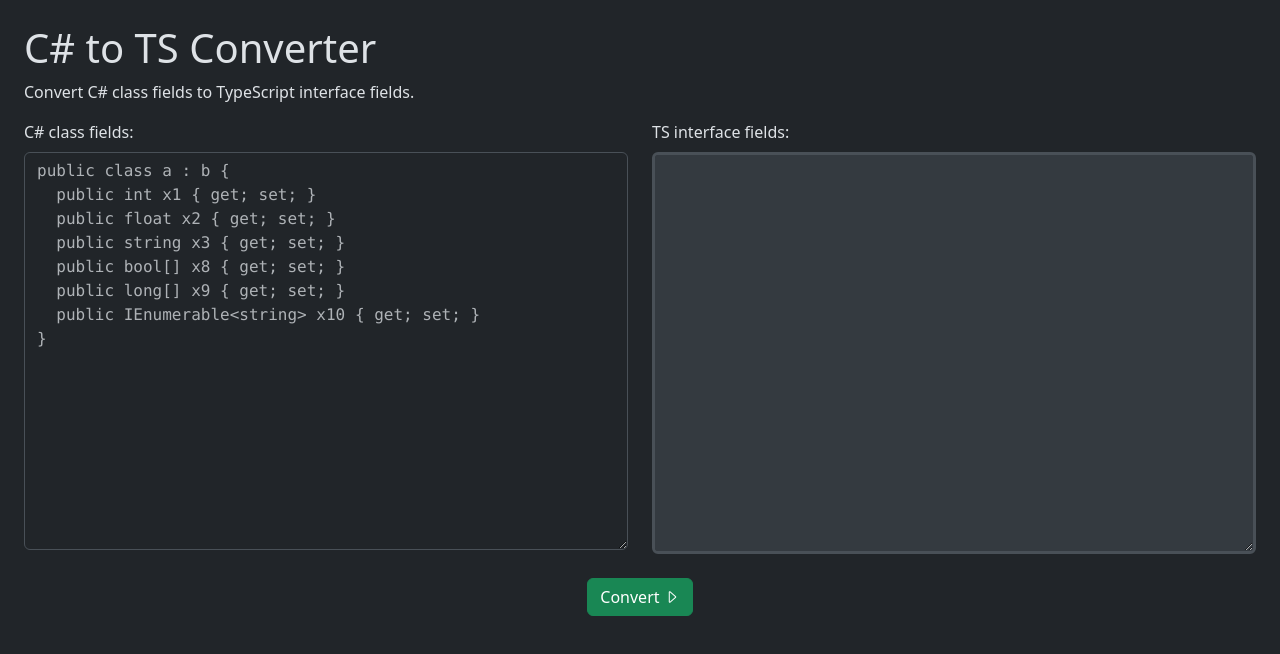
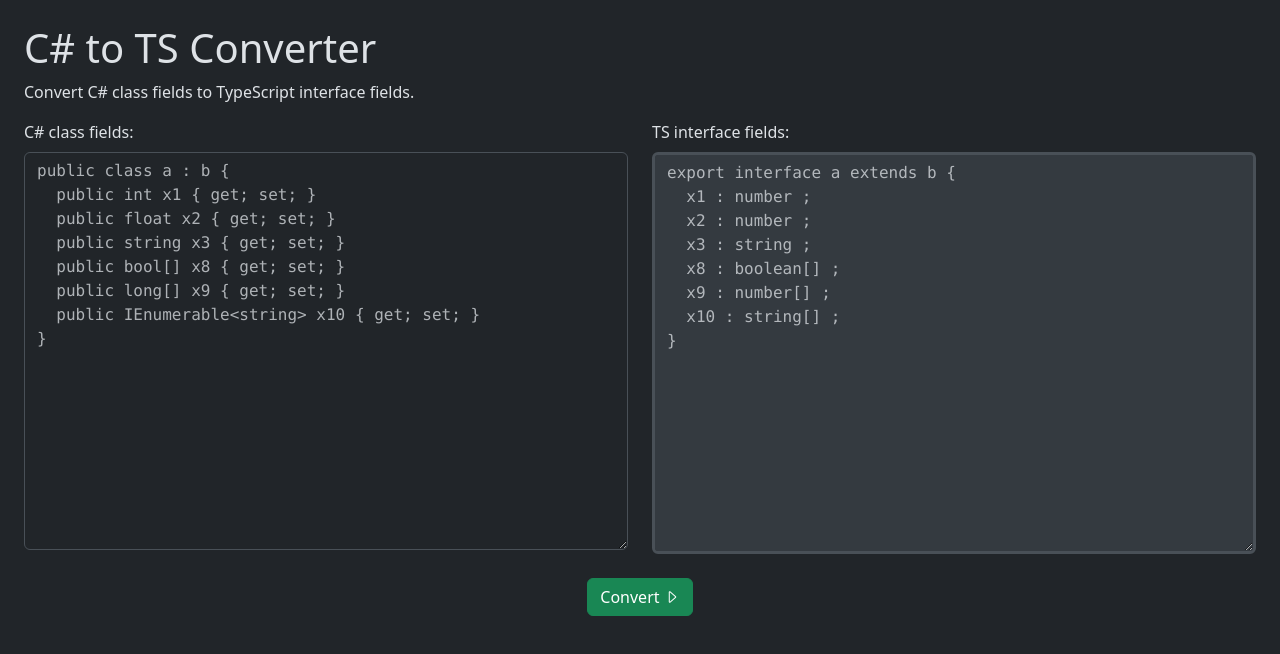
Before and after one commit to IPdotSetAF/CodeChef, an Angular app: page /cs2ts in a window 1280 px wide. Shown: the top 654 px of the page. Built offline with nearby package versions, Linux system fonts and the light colour scheme.

Commit message:
cleanup added more placeholders

```diff
--- a/src/app/cs2ts/cs2ts.component.html
+++ b/src/app/cs2ts/cs2ts.component.html
@@ -4,29 +4,19 @@
         <p>Convert C# class fields to TypeScript interface fields.</p>
     </div>
 
-    <!-- <div class="row">
-        <div class="col-12">
-            <label for="regex" class="form-label">Regex:</label>
-            <code>
-                <textarea class="form-control" id="regex" rows="4" (input)="onInput()" [(ngModel)]="regexModel"></textarea>
-            </code>
-            <br />
-        </div>
-    </div> -->
-
     <div class="row">
         <div class="col-md-6">
             <label for="csharp-code" class="form-label">C# class fields:</label>
             <code>
                 <textarea #csCode class="form-control" id="csharp-code" rows="16" code-area language="clike" (input)="onInput()"
-                [(ngModel)]="csModel" [placeholder]="placeholder"></textarea>
+                [(ngModel)]="csModel" [placeholder]="placeholder1"></textarea>
             </code>
             <br />
         </div>
         <div class="col-md-6">
             <label for="ts-code" class="form-label">TS interface fields:</label>
             <code>
-                <textarea #tsCode [@valueChangeAnim]="status" class="form-control" id="ts-code" rows="16" disabled="true" [ngModel]="tsModel"></textarea>
+                <textarea #tsCode [@valueChangeAnim]="status" class="form-control" id="ts-code" rows="16" disabled="true" [ngModel]="tsModel"  [placeholder]="placeholder2"></textarea>
             </code>
             <br />
         </div>
--- a/src/app/cs2ts/cs2ts.component.ts
+++ b/src/app/cs2ts/cs2ts.component.ts
@@ -26,7 +26,7 @@ export class Cs2tsComponent implements AfterContentInit {
   @ViewChild("tsCode", { read: ElementRef })
   protected tsCode!: ElementRef<HTMLInputElement>;
 
-  protected placeholder: string = `public class a : b {
+  protected placeholder1: string = `public class a : b {
   public int x1 { get; set; }
   public float x2 { get; set; }
   public string x3 { get; set; }
@@ -34,9 +34,16 @@ export class Cs2tsComponent implements AfterContentInit {
   public long[] x9 { get; set; }
   public IEnumerable<string> x10 { get; set; }
 }`;
+protected placeholder2: string = `export interface a extends b {
+  x1 : number ;
+  x2 : number ;
+  x3 : string ;
+  x8 : boolean[] ;
+  x9 : number[] ;
+  x10 : string[] ;
+}`;
   protected csModel: string = "";
   protected tsModel !: string;
-  protected regexModel !: string;
   protected status: boolean = false;
 
   protected inputDebouncer = new Subject<string>();
@@ -85,16 +92,6 @@ export class Cs2tsComponent implements AfterContentInit {
         return `${name} ${nul ? nul : ""}: ${type}${gen2 ? "<" + gen2 + (arr1 ? arr1 : "") + ">" : ""}${arr2 ? arr2 : ""}${nul ? " | null" : ""} ;`;
       });
 
-    // try {
-    //   this.tsModel = value.replaceAll(RegExp(this.regexModel, "gm"),
-    //     (match, type, gen1, gen2, arr1, arr2, name) => {
-    //       debugger;
-    //       return `${type} : ${gen1} : ${gen2} : ${arr1} : ${arr2} : ${name}`;
-    //     });
-    // } catch {
-    //   this.tsModel = "";
-    // }
-
     this.tsModel = value;
     this.status = !this.status;
   }
```
